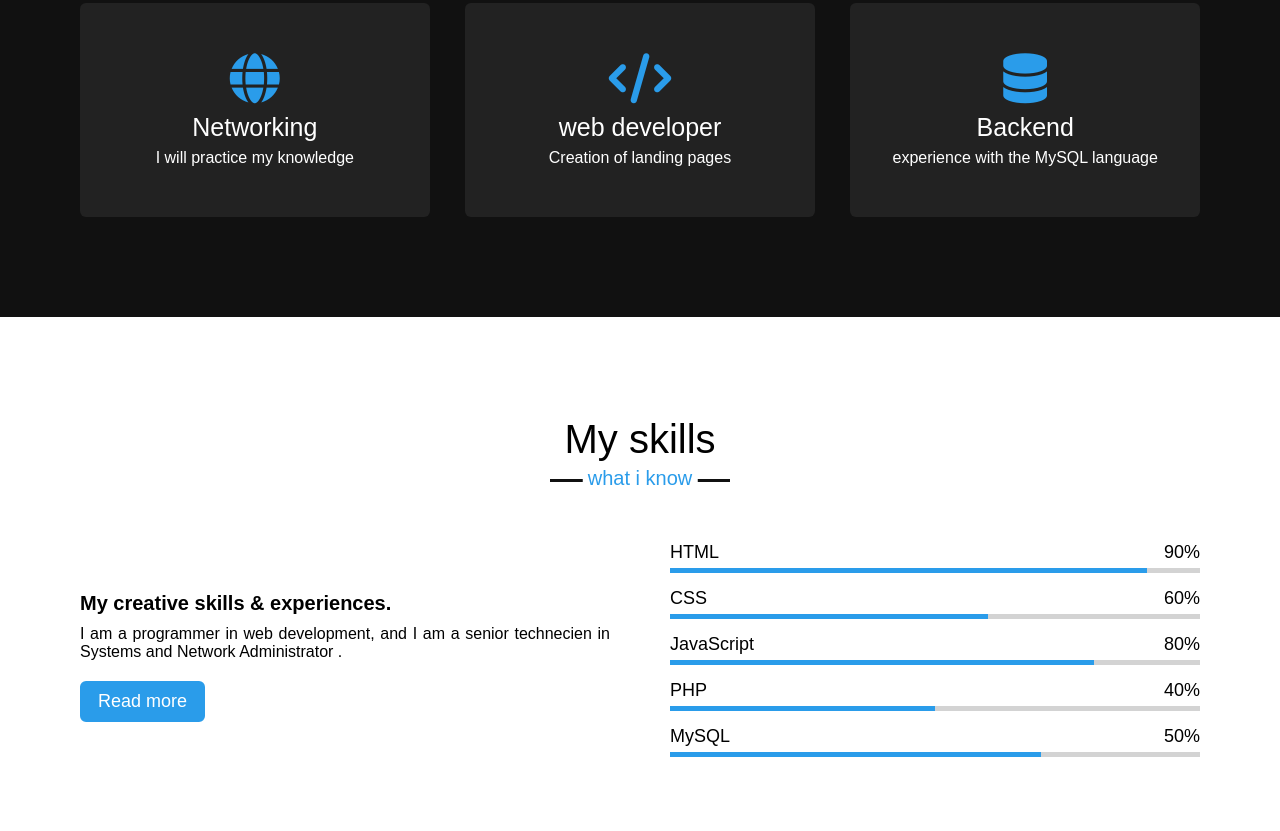
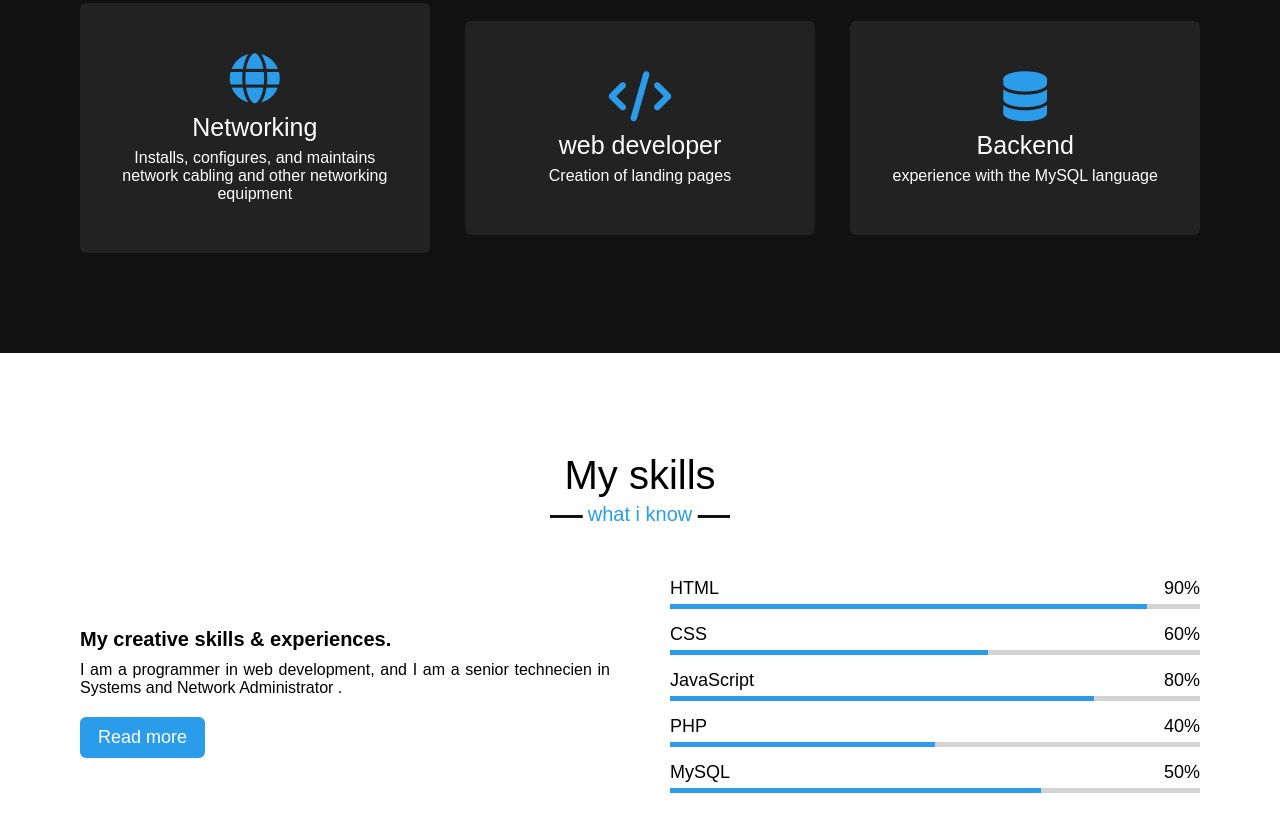
Before and after one commit to hichamai/hichamai.github.io, a plain HTML site: page index.html in a window 1280 px wide. Shown: the part 1751-2582 px from the top of the page. Drawn offline with nearby package versions, Linux system fonts and the light colour scheme.

Commit message:
Update index.html

```diff
--- a/index.html
+++ b/index.html
@@ -75,7 +75,7 @@
                     <div class="box">
                         <i class="fa-solid fa-globe"></i>
                         <div class="text">Networking</div>
-                        <p> I will practice my knowledge </p>
+                        <p> Installs, configures, and maintains network cabling and other networking equipment </p>
                     </div>
                 </div>
                 <div class="card">
```
